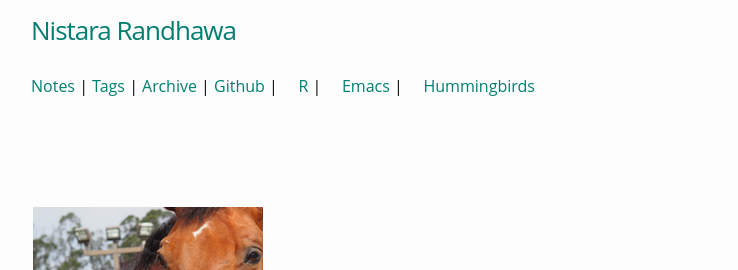
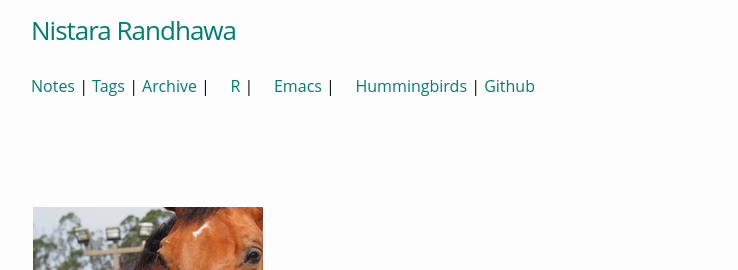
Before and after one commit to nistara/first-website, a Jekyll site: the page built from about.md, in a window 1280 px wide. Shown: the top 270 px of the page, without its empty margins (269-1007 px from the left). Built offline with Jekyll 4.4.1, drawn with Linux system fonts in a browser that asks for light colours.

Commit message:
shift github to end in header

```diff
--- a/_includes/header.html
+++ b/_includes/header.html
@@ -16,8 +16,7 @@
         <a href="/tags.html">Tags</a>
         <span class="mastdiv">|</span>
         <a href="/archive.html">Archive</a>
-        <span class="mastdiv">|</span>
-        <a href="https://github.com/nistara">Github</a>
+        <!-- <a href="https://github.com/nistara">Github</a> -->
 
         {% for page in site.pages %}{% if page.layout == 'project' %}
         <span class="mastdiv">|</span>
@@ -30,6 +29,9 @@
           {{ menutag }}
         </a>
         {% endif %}{% endfor %}
+
+        <span class="mastdiv">|</span>
+	<a href="https://github.com/nistara">Github</a>
 
 
 
```
Lines whose indentation alone changed are shown as unchanged.
